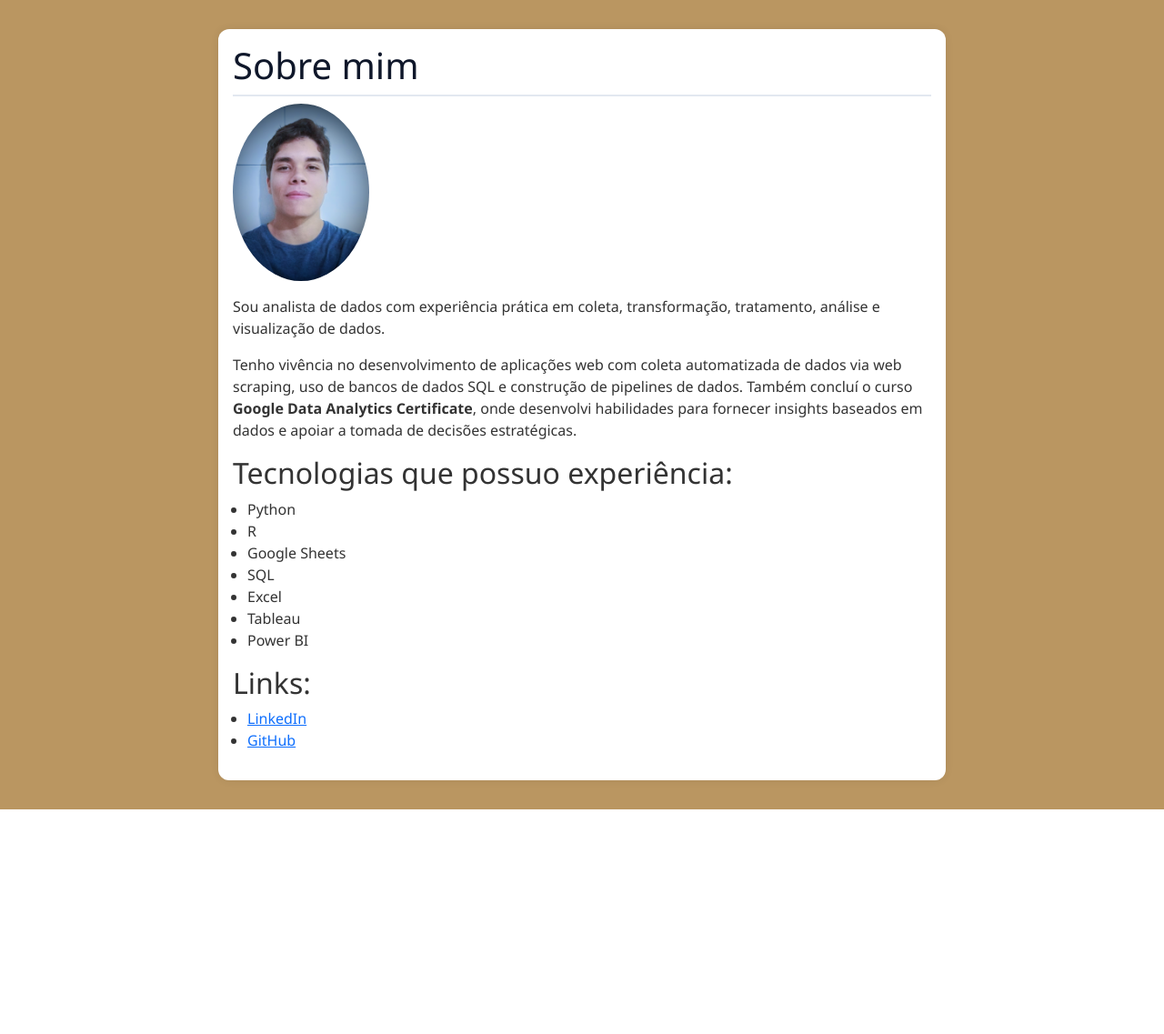
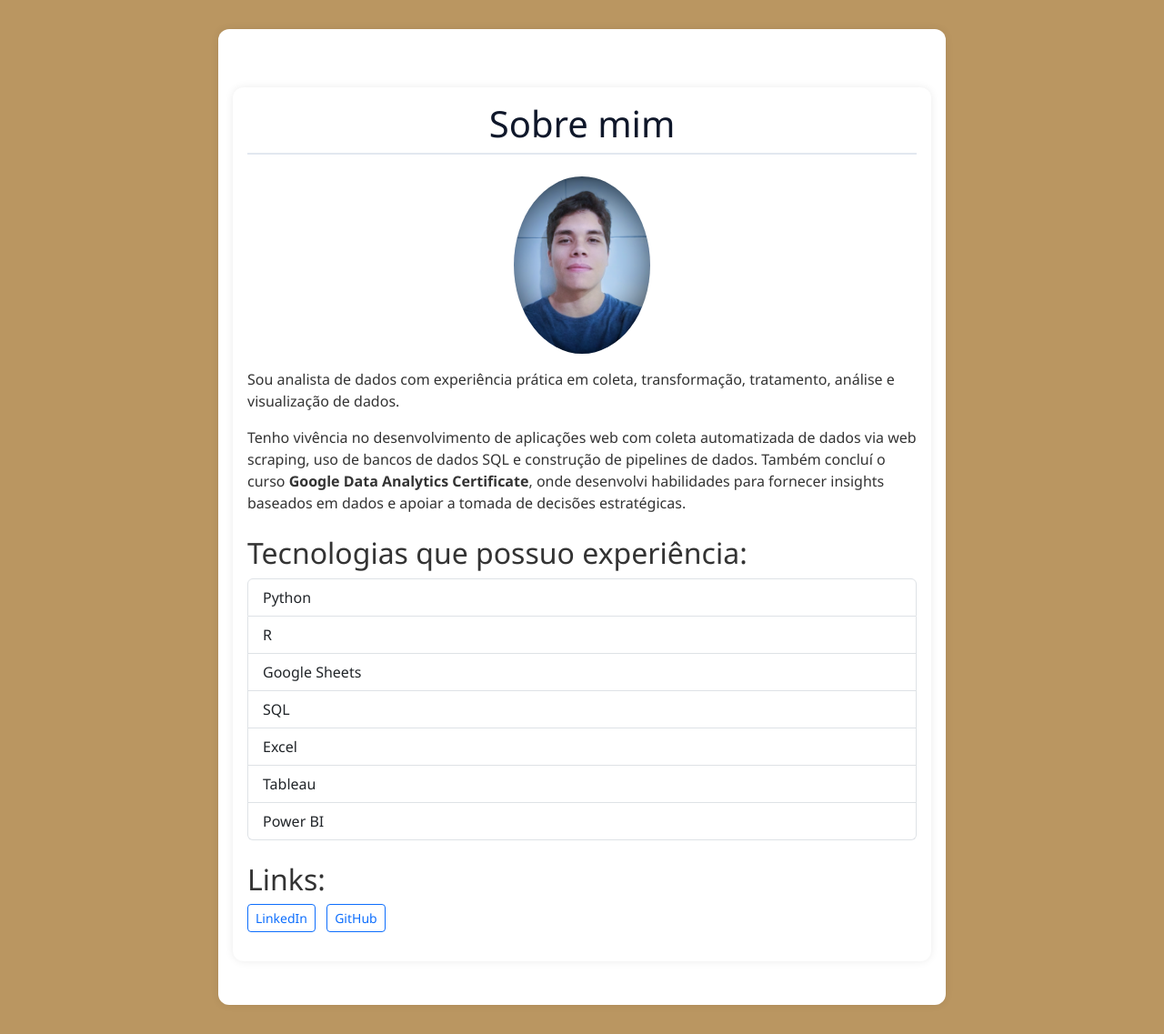
Before and after one commit to alvarojpr/portfolio, a Django app: page / in a window 1280 px wide. Shown: the part 56-1193 px from the top of the page at 91% size. Before the commit the page ends 946 px from the top, so only its background shows below. Run offline with Django 5.2, Linux system fonts and the light colour scheme.

Commit message:
Update sobre_mim.html

```diff
--- a/core/templates/core/sobre_mim.html
+++ b/core/templates/core/sobre_mim.html
@@ -2,25 +2,36 @@
 {% load static %}
 
 {% block content %}
-<h1>Sobre mim</h1>
+<div class="container mt-5">
+  <h1 class="mb-4 text-center">Sobre mim</h1>
 
-<img src="{% static 'core/img/sua_foto.png' %}" alt="Foto de perfil" style="width: 150px; border-radius: 50%; margin-bottom: 1rem;">
+  <div class="text-center">
+    <img src="{% static 'core/img/sua_foto.png' %}" alt="Foto de perfil"
+         class="img-fluid rounded-circle mb-3" style="max-width: 150px;">
+  </div>
 
-<p>Sou analista de dados com experiência prática em coleta, transformação, tratamento, análise e visualização de dados.</p>
+  <p class="text-justify">
+    Sou analista de dados com experiência prática em coleta, transformação, tratamento, análise e visualização de dados.
+  </p>
 
-<p>Tenho vivência no desenvolvimento de aplicações web com coleta automatizada de dados via web scraping, uso de bancos de dados SQL e construção de pipelines de dados. Também concluí o curso <strong>Google Data Analytics Certificate</strong>, onde desenvolvi habilidades para fornecer insights baseados em dados e apoiar a tomada de decisões estratégicas.</p>
+  <p class="text-justify">
+    Tenho vivência no desenvolvimento de aplicações web com coleta automatizada de dados via web scraping, uso de bancos de dados SQL e construção de pipelines de dados. Também concluí o curso <strong>Google Data Analytics Certificate</strong>, onde desenvolvi habilidades para fornecer insights baseados em dados e apoiar a tomada de decisões estratégicas.
+  </p>
 
-<h2>Tecnologias que possuo experiência:</h2>
-<ul>
+  <h2 class="mt-4">Tecnologias que possuo experiência:</h2>
+  <ul class="list-group mb-4">
     {% for tech in tecnologias %}
-        <li>{{ tech }}</li>
+      <li class="list-group-item">{{ tech }}</li>
     {% endfor %}
-</ul>
-<h2>Links:</h2>
-<ul>
+  </ul>
+
+  <h2>Links:</h2>
+  <ul class="list-inline">
     {% for nome, url in links.items %}
-        <li><a href="{{ url }}" target="_blank">{{ nome }}</a></li>
+      <li class="list-inline-item">
+        <a class="btn btn-outline-primary btn-sm" href="{{ url }}" target="_blank">{{ nome }}</a>
+      </li>
     {% endfor %}
-</ul>
-
+  </ul>
+</div>
 {% endblock %}
```
